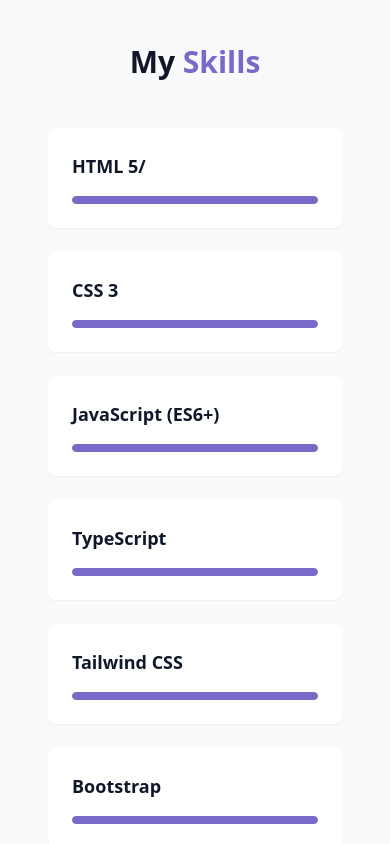
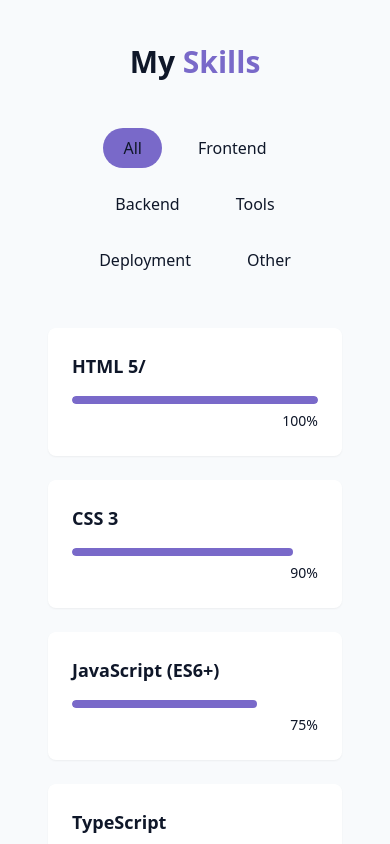
Before and after one commit to solodevss/reactjs-tailwind-portfolio, a React (Vite) app: page / in a window 390 px wide. Shown: the part 2200-3044 px from the top of the page. Built offline with nearby package versions, Linux system fonts and the light colour scheme.

Commit message:
Added responsive Skills Section showcasing technical stack and tools proficiency

```diff
--- a/src/components/Skills.jsx
+++ b/src/components/Skills.jsx
@@ -1,4 +1,5 @@
-
+import { useState } from "react"
+import { cn } from "@/lib/utils"
 //Array showing lists of skills
 const skills = [
 
@@ -20,19 +21,19 @@
     { name: "Authentication Systems(JWT)", level: 70, category: "backend" },
 
     // Tools
-    { name: "Git", level: 95, category: "tool" },
-    { name: "GitHub", level: 95, category: "tool" },
-    { name: "VS Cdoe", level: 100, category: "tool" },
-    { name: "Figma", level: 90, category: "tool" },
-    { name: "Canva", level: 90, category: "tool" },
-    { name: "Postman", level: 85, category: "tool" },
-    { name: "NPM", level: 100, category: "tool" },
-    { name: "Command Line Interface", level: 75, category: "tool" },
-    { name: "ESLint", level: 95, category: "tool" },
-    { name: "Chrome DevTools", level: 95, category: "tool" },
+    { name: "Git", level: 95, category: "tools" },
+    { name: "GitHub", level: 95, category: "tools" },
+    { name: "VS Cdoe", level: 100, category: "tools" },
+    { name: "Figma", level: 90, category: "tools" },
+    { name: "Canva", level: 90, category: "tools" },
+    { name: "Postman", level: 85, category: "tools" },
+    { name: "NPM", level: 100, category: "tools" },
+    { name: "Command Line Interface", level: 75, category: "tools" },
+    { name: "ESLint", level: 95, category: "tools" },
+    { name: "Chrome DevTools", level: 95, category: "tools" },
 
     // Deployment
-    { name: "Vercel", level: 80, category: "deplotment" },
+    { name: "Vercel", level: 80, category: "deployment" },
     { name: "Netlify", level: 80, category: "deployment" },
     { name: "GitHub Pages", level: 95, category: "deployment" },
     { name: "Render", level: 95, category: "deployment" },
@@ -42,9 +43,16 @@
     { name: "API Testing & Documentation", level: 75, category: "other" },
     { name: "Agile / Scrum Understanding", level: 75, category: "other" },
     { name: "Problem Solving & Debugging", level: 95, category: "other" },
-]
+];
+
+const categories = ["all", "frontend", "backend", "tools", "deployment", "other"]
 
 export const Skills = () => {
+
+    const  [activeCategory, setActiveCategory] = useState("all");
+
+    const filteredSkills = skills.filter(
+        (skill) => activeCategory === "all" || skill.category === activeCategory);
 
     return (
         <section id="skills" className="py-24 px-4 relative bg-secondary/30">
@@ -53,14 +61,37 @@
                     My <span className="text-primary"> Skills</span>
                 </h2>
 
+                <div className="flex flex-wrap justify-center gap-4 mb-12">
+                    {categories.map((category, key) => (
+                        <button
+                            key={key}
+                            onClick={() => setActiveCategory(category)}
+                            className = {cn("px-5 py-2 rounded-full transition-colors duration-300 capitalize",
+                                activeCategory === category ? "bg-primary text-primary-forefround" : "bg-secondary/70 text-foreground hover:bd-secondary "
+                            )}
+                        >
+                                {category}
+                        </button>
+                    ))}
+                </div>
+
                 <div className="grid grid-cols-1 sm:grid-cols-2 lg:gird-cols-3 gap-6">
-                    {skills.map((skill, key) => (
+                    {filteredSkills.map((skill, key) => (
                         <div key={key} className="bg-card p-6 rounded-lg shadow-xs card-hover">
+
                             <div className="text-left mb-4">
                                 <h3 className="font-semibold text-lg">{skill.name}</h3>
                             </div>
+
                             <div className="w-full bg-secondary/50 h-2 rounded-full overflow-hidden">
-                                <div className="bg-primary h-2 rounded -full " />
+                                <div
+                                    className="bg-primary h-2 rounded -full origin-left animate-[grow_1.5s_ease-out]"
+                                    style={{width: skill.level + "%"}}
+                                />
+                            </div>
+
+                            <div className="text-right mt-1">
+                                <span className="text-sm text-muted-foreground">{skill.level}%</span>
                             </div>
                         </div>
                     ))}
```
